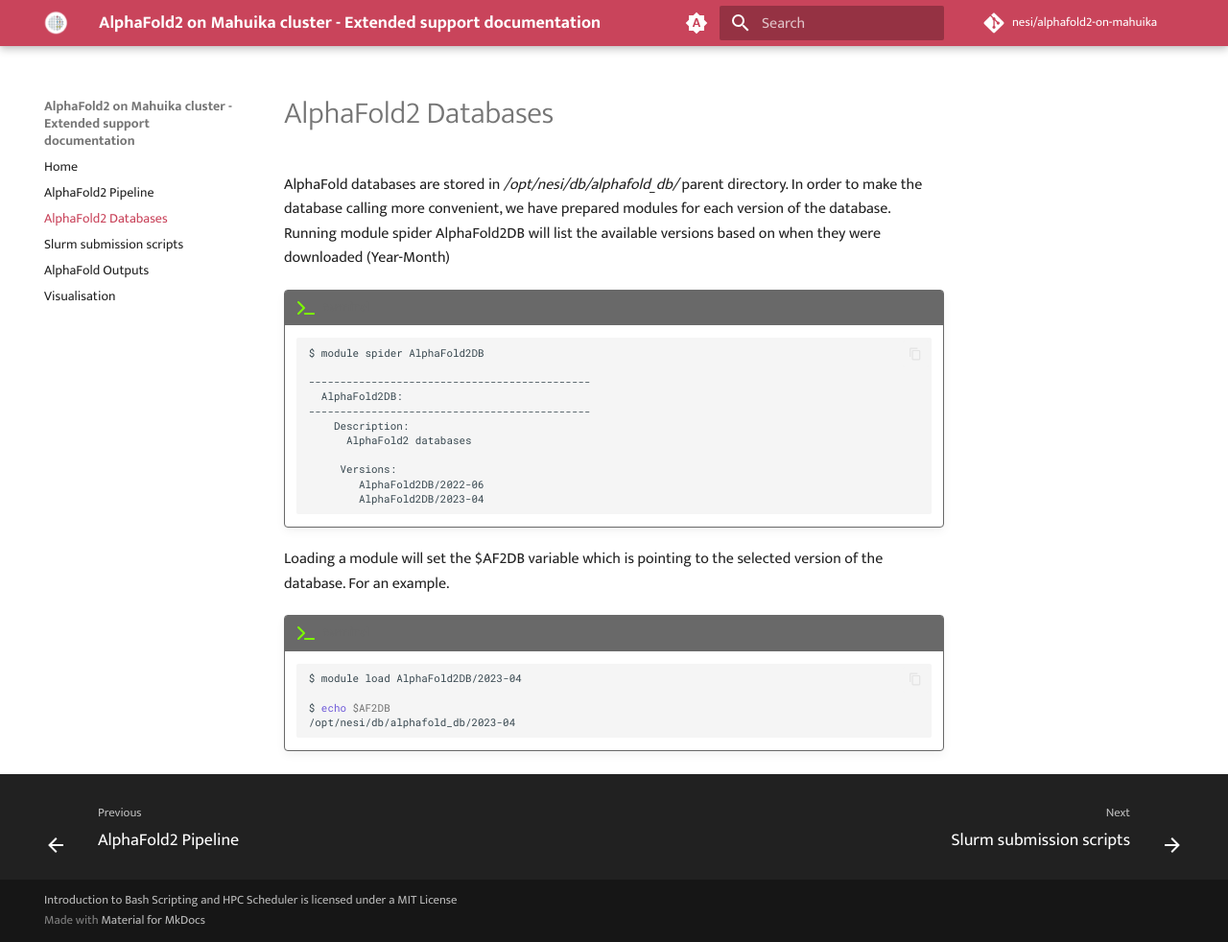
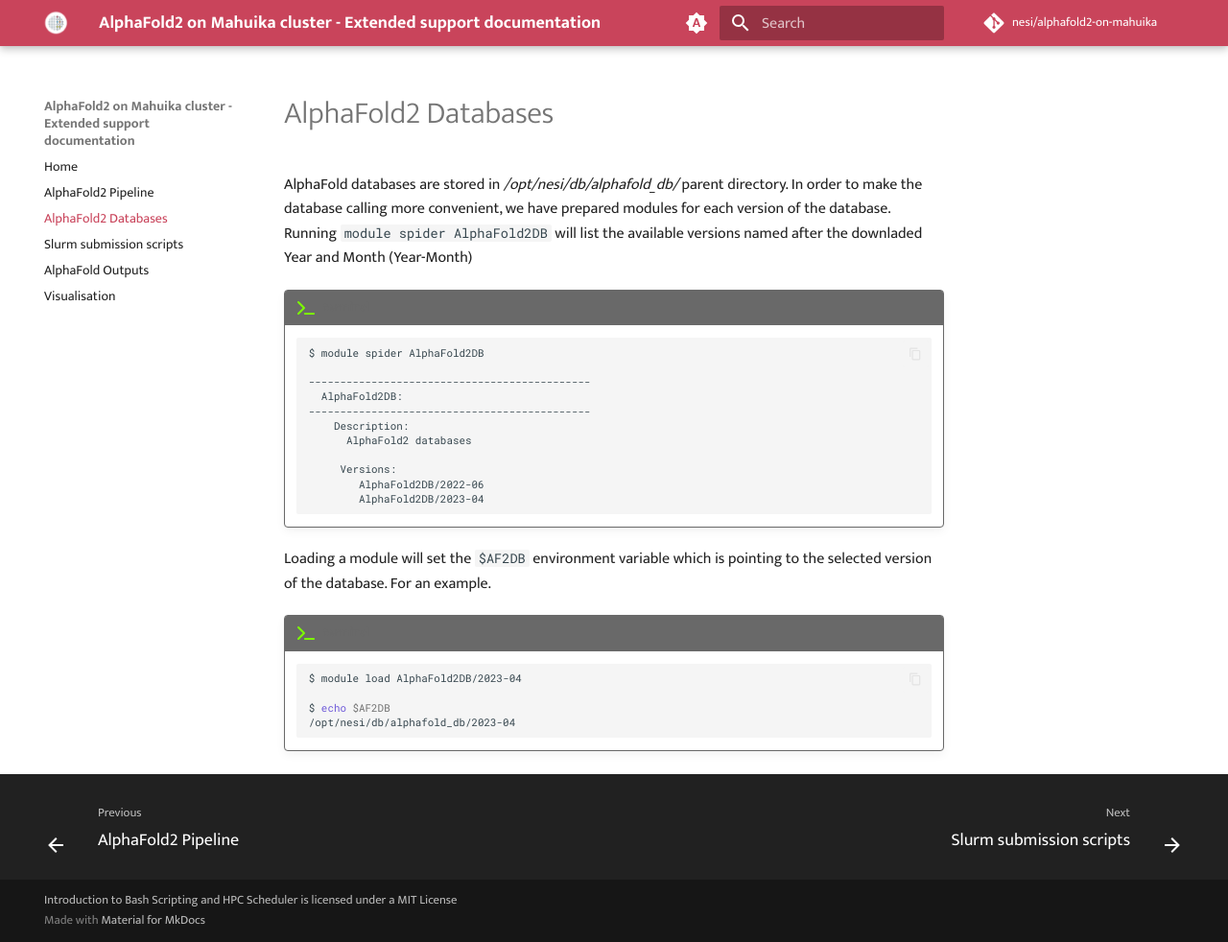
Before and after one commit to nesi/alphafold2-on-mahuika, an MkDocs documentation site: the page built from docs/2_alphafold2_databases.md, in a window 1280 px wide and 982 px high. Shown: the whole window at 96% size. Built offline with MkDocs 1.6.1 and Material for MkDocs 9.7.7, drawn with Linux system fonts in a browser that asks for light colours; comment, search, counter and statistics services are not loaded.

````diff
--- a/docs/2_alphafold2_databases.md
+++ b/docs/2_alphafold2_databases.md
@@ -1,6 +1,6 @@
 # AlphaFold2 Databases
 
-AlphaFold databases are stored in */opt/nesi/db/alphafold_db/*  parent directory. In order to make the database calling more convenient, we have prepared modules for each version of the database. Running module spider AlphaFold2DB will list the available versions based on when they were downloaded (Year-Month)
+AlphaFold databases are stored in */opt/nesi/db/alphafold_db/*  parent directory. In order to make the database calling more convenient, we have prepared modules for each version of the database. Running `module spider AlphaFold2DB` will list the available versions named after the downladed Year and Month (Year-Month)
 
 !!! terminal "terminal"
     ```bash
@@ -17,7 +17,7 @@
             AlphaFold2DB/2023-04
 
     ```
-Loading a module will set the $AF2DB variable which is pointing to the  selected version of the database. For an example.
+Loading a module will set the `$AF2DB` environment variable which is pointing to the  selected version of the database. For an example.
 
 !!! terminal "terminal"
     ```bash
````
